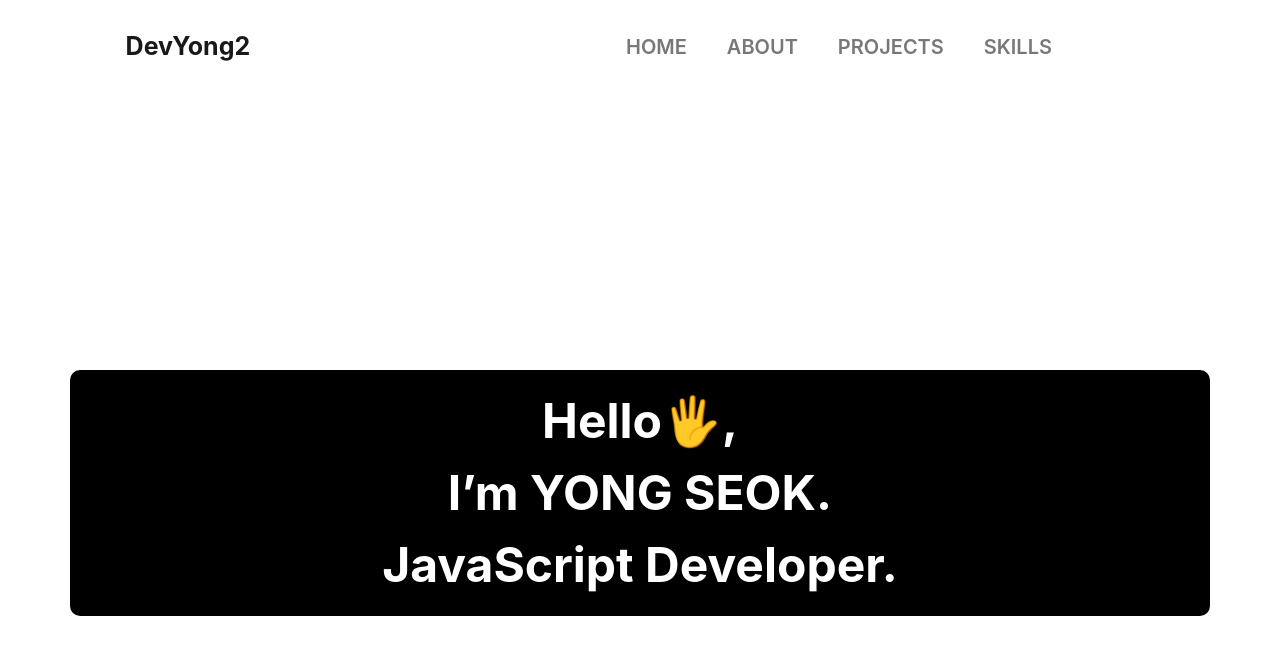
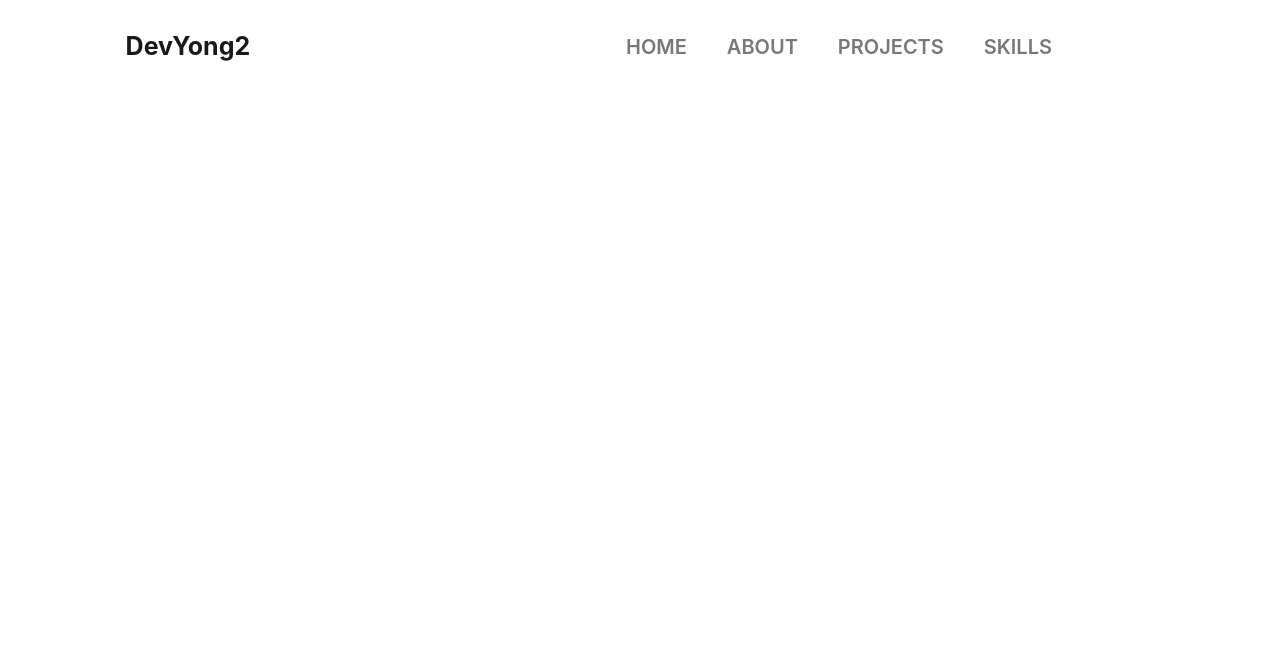
Before and after one commit to billyonairee/devyong2, a React (Create React App) app: page / in a window 1280 px wide. Shown: the top 654 px of the page. Built offline with nearby package versions, Linux system fonts and the light colour scheme.

Commit message:
Fix: error

```diff
--- a/src/components/Home/index.js
+++ b/src/components/Home/index.js
@@ -1,6 +1,5 @@
 import React from 'react';
 import './Home.scss';
-import { Container, Row, Col } from 'reactstrap';
 
 const Home = () => {
   return (
@@ -11,7 +10,7 @@ const Home = () => {
     //   </div>
     // </div>
     <div className="home">
-      <Container className="home-container">
+      {/* <Container className="home-container">
         <Row>
           <Col xs={12} sm={12} md={12}>
             <div className="title">
@@ -21,7 +20,7 @@ const Home = () => {
             </div>
           </Col>
         </Row>
-      </Container>
+      </Container> */}
     </div>
     // <div class="bg">
     //   <img src="/home.png" alt="" />
```
Also changed, not shown: package.json (+6 -3 lines), 1 other file (tests, documents, lock files or other folders).
